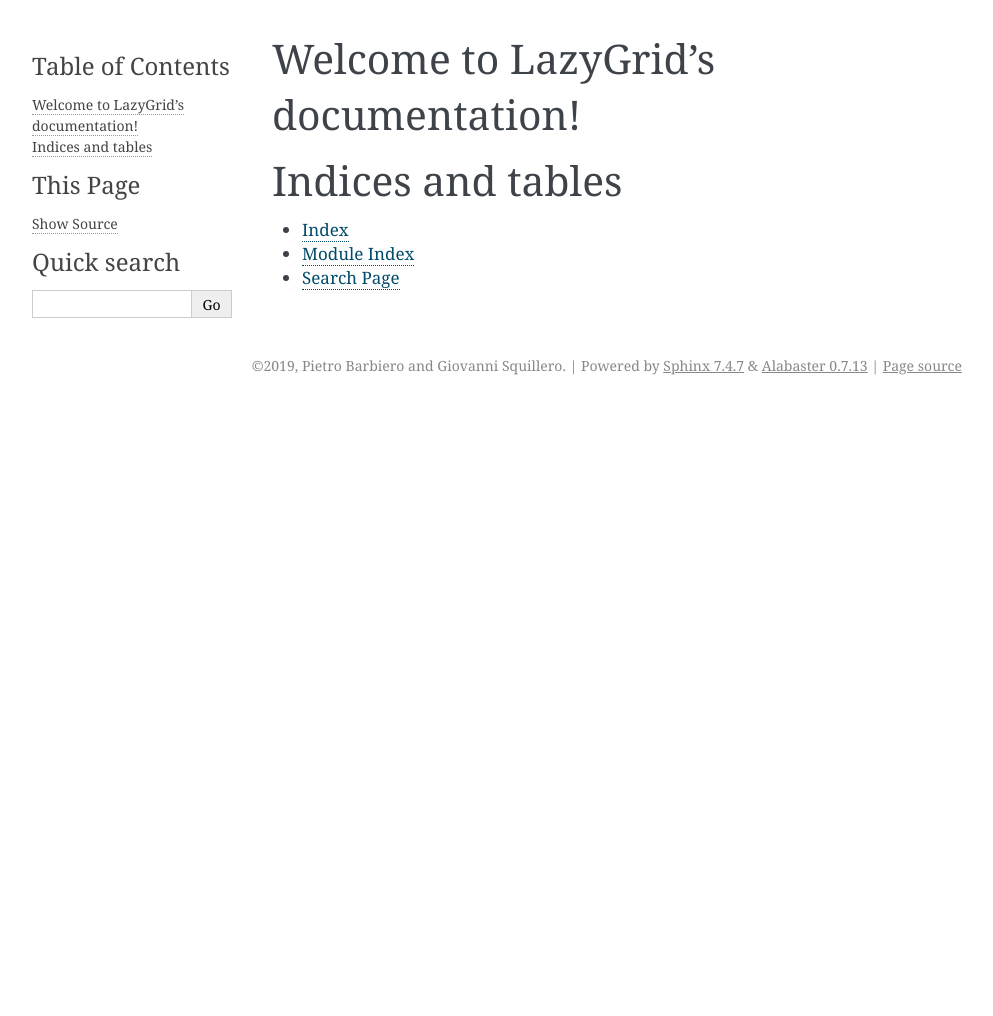
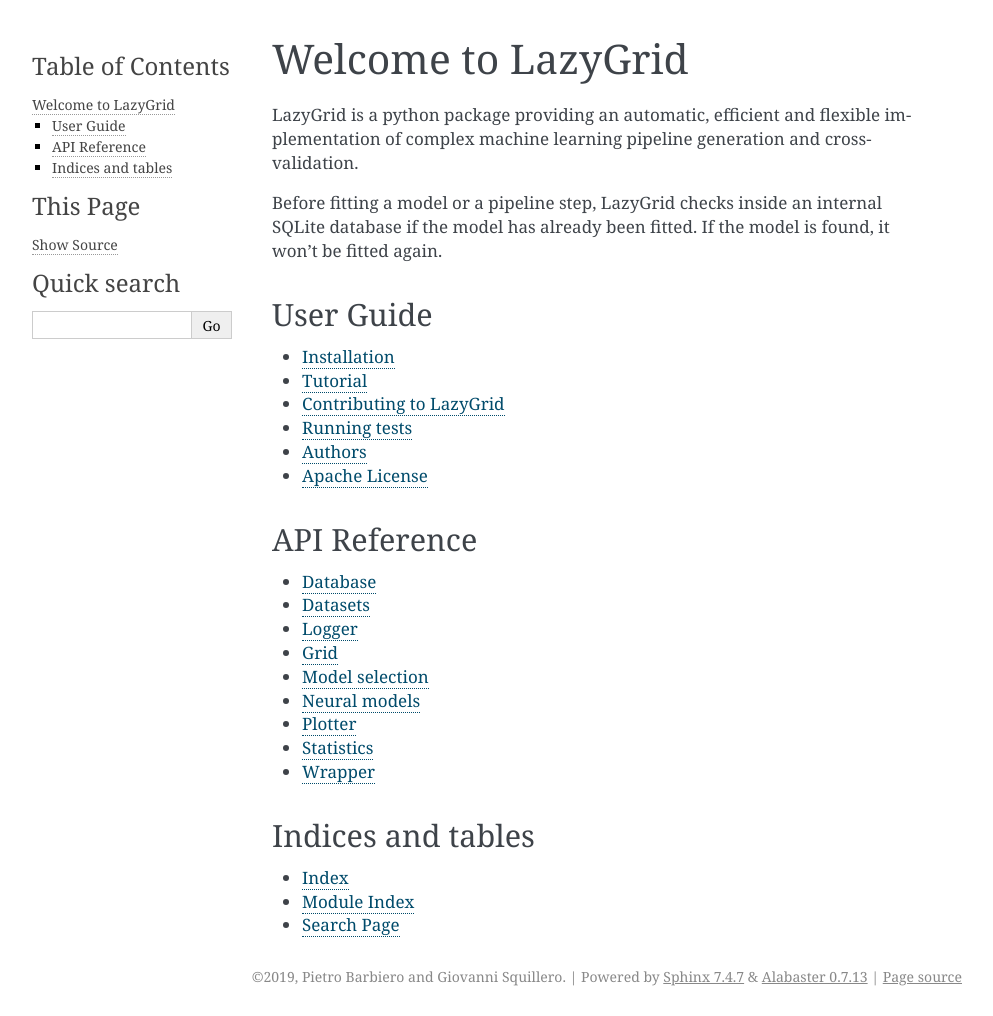
Before and after one commit to glubbdubdrib/lazygrid, a Sphinx documentation site: the page built from docs/index.rst, in a window 1280 px wide. Shown: the whole page, without its empty margins (148-1141 px from the left). Built offline with Sphinx 7.4.7, drawn with Linux system fonts in a browser that asks for light colours; before the commit the page ends 900 px from its top, so only the background shows below that.

Commit message:
Added sphinx documentation

```diff
--- a/docs/conf.py
+++ b/docs/conf.py
@@ -13,6 +13,9 @@
 # import os
 # import sys
 # sys.path.insert(0, os.path.abspath('.'))
+import os
+import sys
+sys.path.insert(0, os.path.abspath('../'))
 
 
 # -- Project information -----------------------------------------------------
@@ -24,12 +27,10 @@
 
 # -- General configuration ---------------------------------------------------
 
-master_doc = 'index'
-
 # Add any Sphinx extension module names here, as strings. They can be
 # extensions coming with Sphinx (named 'sphinx.ext.*') or your custom
 # ones.
-extensions = ['recommonmark']
+extensions = ['sphinx.ext.autodoc', 'sphinx.ext.coverage']
 
 # Add any paths that contain templates here, relative to this directory.
 templates_path = ['_templates']
--- a/docs/index.rst
+++ b/docs/index.rst
@@ -1,19 +1,46 @@
-.. LazyGrid documentation master file, created by
-   sphinx-quickstart on Thu Nov 14 09:47:17 2019.
-   You can adapt this file completely to your liking, but it should at least
-   contain the root `toctree` directive.
+Welcome to LazyGrid
+===================
 
-Welcome to LazyGrid's documentation!
-====================================
+LazyGrid is a python package providing an automatic, efficient and
+flexible implementation of complex machine
+learning pipeline generation and cross-validation.
+
+Before fitting a model or a pipeline step, LazyGrid checks inside an internal
+SQLite database if the model has already been fitted. If the model is found,
+it won’t be fitted again.
+
+User Guide
+~~~~~~~~~~
 
 .. toctree::
-   :maxdepth: 2
-   :caption: Contents:
+    :maxdepth: 1
 
+    user_guide/installation
+    user_guide/tutorial
+    user_guide/contributing
+    user_guide/running_tests
+    user_guide/authors
+    user_guide/licence
+
+API Reference
+~~~~~~~~~~~~~
+
+.. toctree::
+    :maxdepth: 2
+
+    modules/database
+    modules/datasets
+    modules/file_logger
+    modules/grid
+    modules/model_selection
+    modules/neural_models
+    modules/plotter
+    modules/statistics
+    modules/wrapper
 
 
 Indices and tables
-==================
+~~~~~~~~~~~~~~~~~~
 
 * :ref:`genindex`
 * :ref:`modindex`
--- /dev/null
+++ b/docs/modules/database.rst
@@ -0,0 +1,7 @@
+Database
+========
+
+:mod:`lazygrid.database`
+
+.. automodule:: lazygrid.database
+    :members:
--- /dev/null
+++ b/docs/modules/datasets.rst
@@ -0,0 +1,7 @@
+Datasets
+========
+
+:mod:`lazygrid.datasets`
+
+.. automodule:: lazygrid.datasets
+    :members:
--- /dev/null
+++ b/docs/modules/grid.rst
@@ -0,0 +1,7 @@
+Grid
+====
+
+:mod:`lazygrid.grid`
+
+.. automodule:: lazygrid.grid
+    :members:
--- /dev/null
+++ b/docs/modules/plotter.rst
@@ -0,0 +1,7 @@
+Plotter
+========
+
+:mod:`lazygrid.plotter`
+
+.. automodule:: lazygrid.plotter
+    :members:
--- /dev/null
+++ b/docs/modules/statistics.rst
@@ -0,0 +1,7 @@
+Statistics
+========
+
+:mod:`lazygrid.statistics`
+
+.. automodule:: lazygrid.statistics
+    :members:
--- /dev/null
+++ b/docs/modules/wrapper.rst
@@ -0,0 +1,7 @@
+Wrapper
+=======
+
+:mod:`lazygrid.wrapper`
+
+.. automodule:: lazygrid.wrapper
+    :members:
--- /dev/null
+++ b/docs/user_guide/authors.rst
@@ -0,0 +1,5 @@
+Authors
+=======
+
+* Pietro Barbiero - Mathematical engineer - `GitHub <https://github.com/pietrobarbiero>`__
+* Giovanni Squillero - Professor of computer science at Politecnico di Torino - `GitHub <https://github.com/squillero>`__
```
Also changed, not shown: docs/modules/file_logger.rst (added, +7 -0 lines), docs/modules/model_selection.rst (added, +7 -0 lines), docs/modules/neural_models.rst (added, +7 -0 lines), docs/user_guide/contributing.rst (added, +41 -0 lines), docs/user_guide/installation.rst (added, +23 -0 lines), docs/user_guide/licence.rst (added, +212 -0 lines), docs/user_guide/running_tests.rst (added, +14 -0 lines), docs/user_guide/tutorial.rst (added, +314 -0 lines), figs/conf_mat_Sequential_3.png (added).
